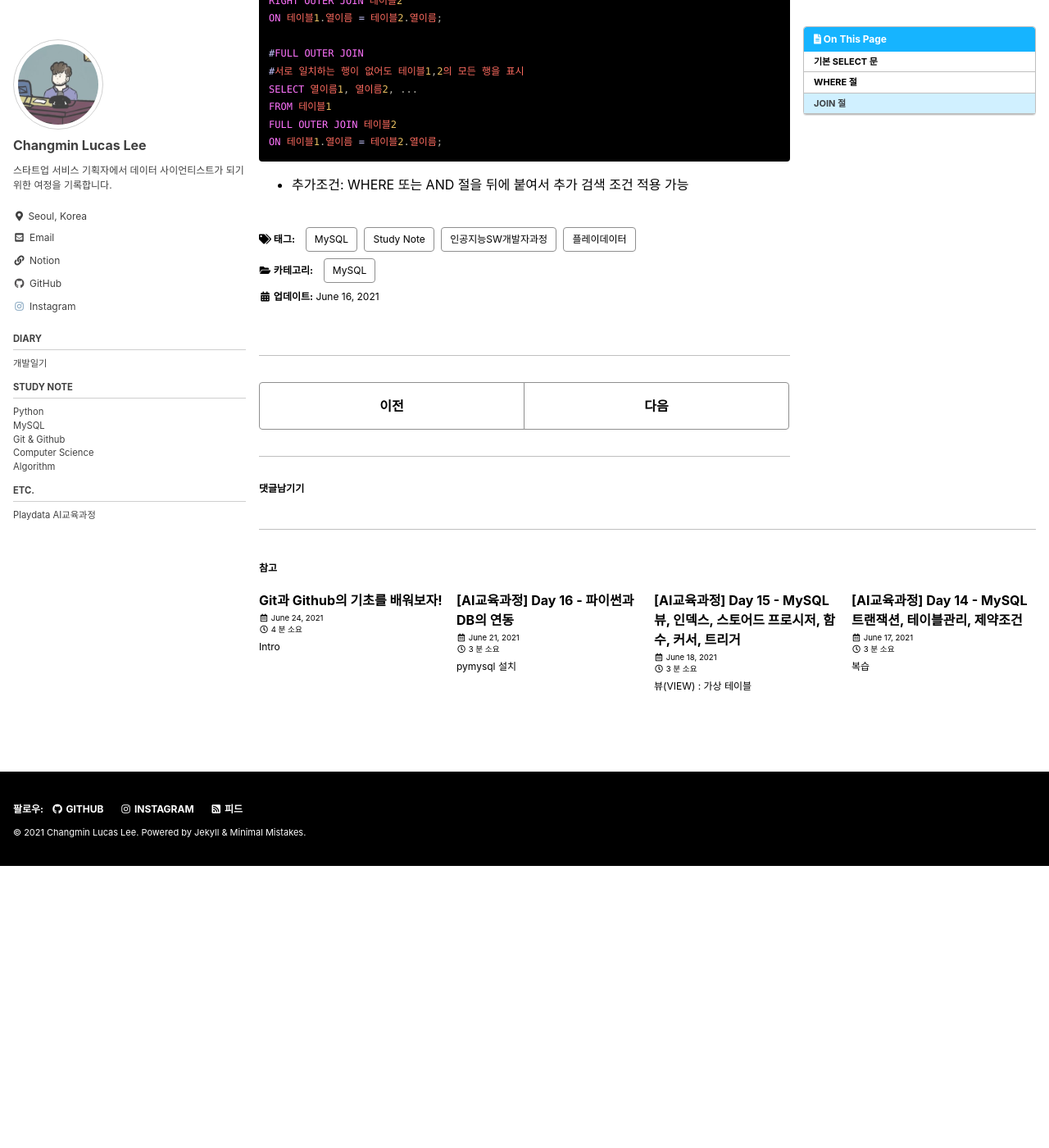
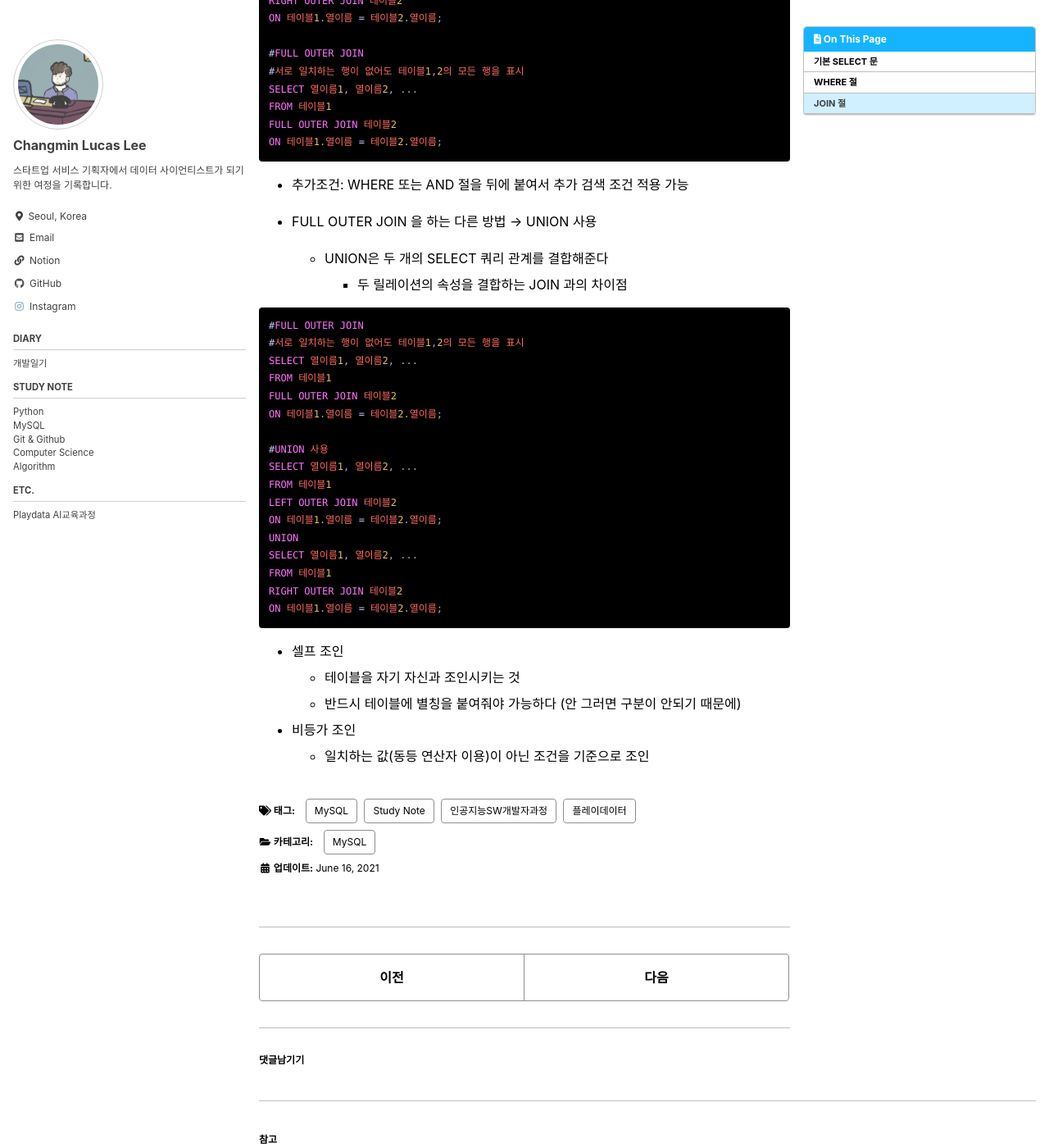
Before and after one commit to lucathree/lucathree.github.io, a Jekyll site: the page built from _posts/2021/2021-06-16-day12-2.md, in a window 1280 px wide and 1400 px high, scrolled down 2470 px. Shown: the whole window at 82% size. Built offline with Jekyll 4.4.1, drawn with Linux system fonts in a browser that asks for light colours; cached includes are drawn as plain includes; comment, search, counter and statistics services are not loaded; before the commit the page ends 3526 px from its top, so only the background shows below that.

Commit message:
Update 2021-06-16-day12-2.md

````diff
--- a/_posts/2021/2021-06-16-day12-2.md
+++ b/_posts/2021/2021-06-16-day12-2.md
@@ -128,3 +128,34 @@ ON 테이블1.열이름 = 테이블2.열이름;
 ```
 
 - 추가조건: WHERE 또는 AND 절을 뒤에 붙여서 추가 검색 조건 적용 가능
+
+- FULL OUTER JOIN 을 하는 다른 방법
+  → UNION 사용
+  - UNION은 두 개의 SELECT 쿼리 관계를 결합해준다
+    - 두 릴레이션의 속성을 결합하는 JOIN 과의 차이점
+
+```sql
+#FULL OUTER JOIN
+#서로 일치하는 행이 없어도 테이블1,2의 모든 행을 표시
+SELECT 열이름1, 열이름2, ...
+FROM 테이블1
+FULL OUTER JOIN 테이블2
+ON 테이블1.열이름 = 테이블2.열이름;
+
+#UNION 사용
+SELECT 열이름1, 열이름2, ...
+FROM 테이블1
+LEFT OUTER JOIN 테이블2
+ON 테이블1.열이름 = 테이블2.열이름;
+UNION
+SELECT 열이름1, 열이름2, ...
+FROM 테이블1
+RIGHT OUTER JOIN 테이블2
+ON 테이블1.열이름 = 테이블2.열이름;
+```
+
+- 셀프 조인
+  - 테이블을 자기 자신과 조인시키는 것
+  - 반드시 테이블에 별칭을 붙여줘야 가능하다 (안 그러면 구분이 안되기 때문에)
+- 비등가 조인
+  - 일치하는 값(동등 연산자 이용)이 아닌 조건을 기준으로 조인
````
